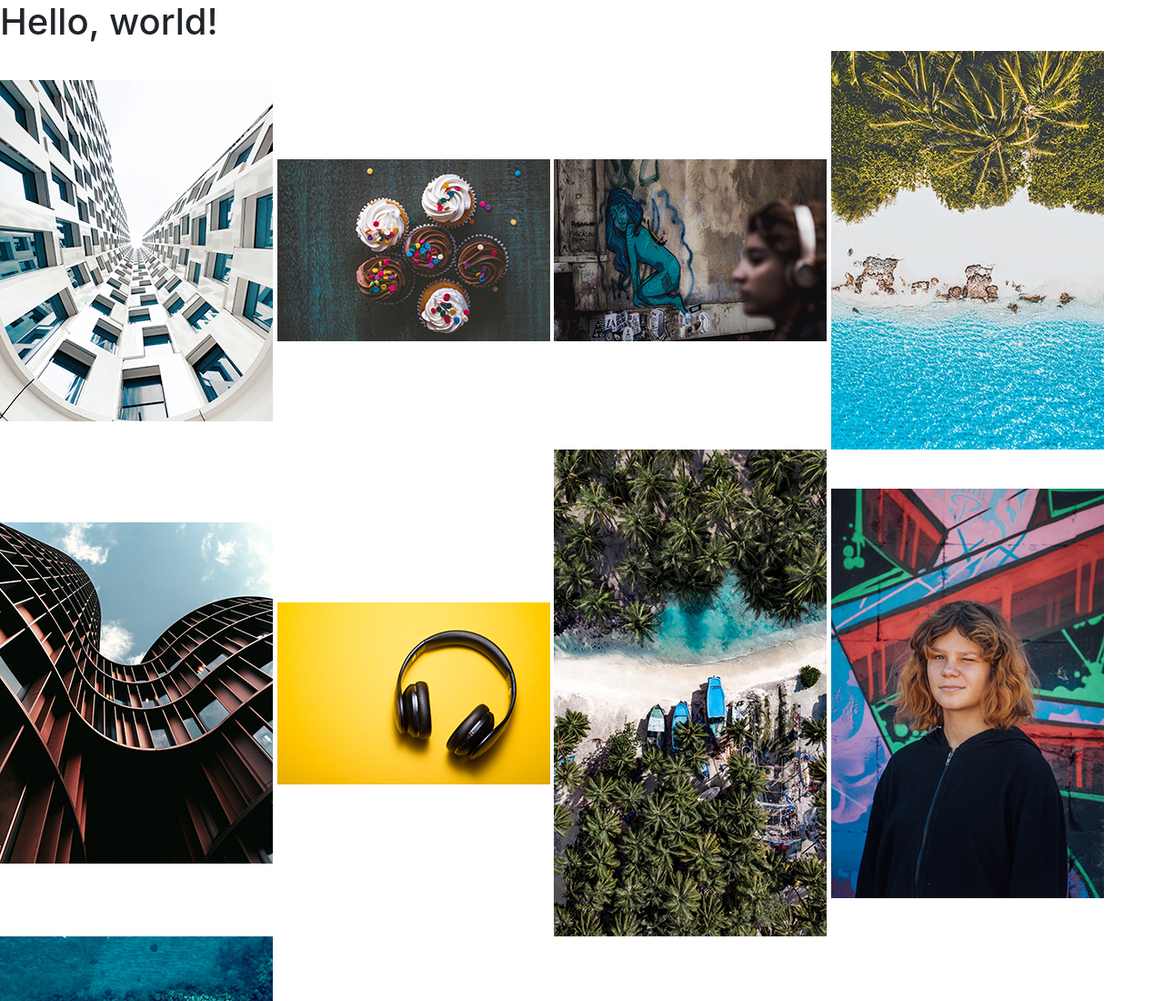
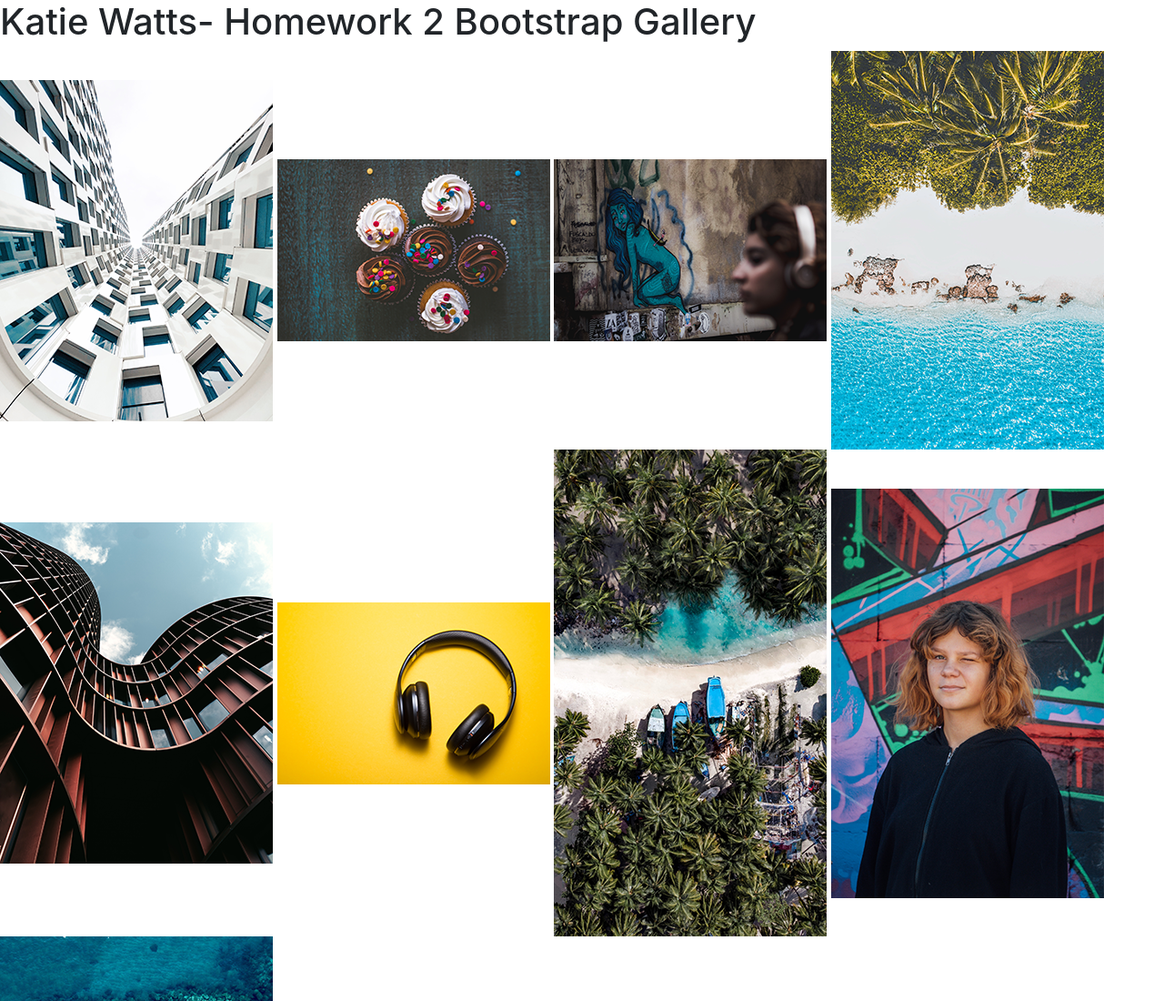
Before and after one commit to tuspeechgirl/m2-hw2-watts-katie, a plain HTML site: page hw2-starter-files/index.html in a window 1280 px wide. Shown: the top 1100 px of the page at 91% size. Drawn offline with nearby package versions, Linux system fonts and the light colour scheme.

Commit message:
Change h1 text to personal choice

```diff
--- a/hw2-starter-files/index.html
+++ b/hw2-starter-files/index.html
@@ -11,7 +11,7 @@
     <title>Hello, world!</title>
   </head>
   <body>
-    <h1>Hello, world!</h1>
+    <h1>Katie Watts- Homework 2 Bootstrap Gallery</h1>
 
   <img src="img/hw2-image1.png" alt="windows" title="windows">
   <img src="img/hw2-image2.png" alt="cupcakes" title="cupcakes">
```
